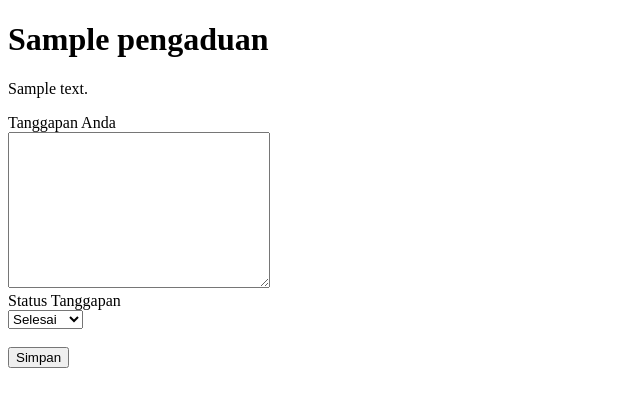
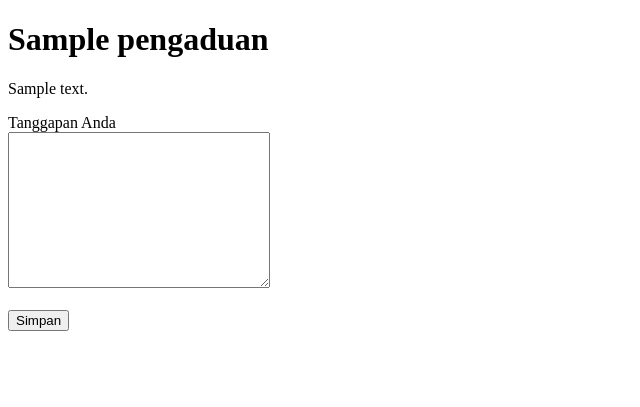
Before and after one commit to pandemuliada/UKK-Pengaduan-Masyarakat, a PHP site: page /dashboard/detail-pengaduan.php?id_pengaduan=1 in a window 1280 px wide. Shown: the top 407 px of the page, without its empty margins (0-640 px from the left). Run offline with PHP 8.4, Linux system fonts and the light colour scheme; tables that the repository leaves empty or names only in its code hold one stand-in row (values such as "Sample post").

Commit message:
:sparkles: fitur beri tanggapan oleh petugas

```diff
--- a/dashboard/detail-pengaduan.php
+++ b/dashboard/detail-pengaduan.php
@@ -15,7 +15,7 @@
     $create_tanggapan = Tanggapan::insert($data_tanggapan);
 
     $data_pengaduan = [
-      "status" => $_POST["status"]
+      "status" => "selesai"
     ];
 
     $update_pengaduan = Pengaduan::update(
@@ -30,8 +30,6 @@
     }
 
   }
-
-
 ?>
 
 <!DOCTYPE html>
@@ -52,17 +50,6 @@
       <br>
       <textarea name="isi_tanggapan" cols="30" rows="10"></textarea>
     </div>
-
-    <div>
-      <label for="">Status Tanggapan</label>
-      <br>
-      <select name="status">
-        <option value="ditolak" <?= $pengaduan->status == "ditolak" ? 'selected' : ''?>>Ditolak</option>
-        <option value="proses" <?= $pengaduan->status == "proses" ? 'selected' : ''?>>Diproses</option>
-        <option value="selesai" <?= $pengaduan->status == "selesai" ? 'selected' : ''?>>Selesai</option>
-      </select>
-    </div>
-
     <br>
     <button type="submit" name="save">Simpan</button>
   </form>
--- a/dashboard/index.php
+++ b/dashboard/index.php
@@ -21,7 +21,6 @@
     <?php if ($Auth->current_user()->level == "admin") : ?>
       <li><a href="create-petugas.php">Tambah Petugas</a></li>
       <li><a href="list-pengaduan.php">Daftar Pengaduan</a></li>
-      <li><a href="list-tanggapan.php">Daftar Tanggapan</a></li>
       <li><a href="laporan.php">Laporan</a></li>
     <?php endif ?>
 
--- a/dashboard/list-pengaduan.php
+++ b/dashboard/list-pengaduan.php
@@ -25,6 +25,7 @@
         <?php endif ?>
         <?php if ($item->status == "selesai") : ?>
           <span style="background: #02b3e4; display: inline-block; padding: 5px; border-radius: 5px; color: white; margin-top: 5px">Telah ditanggapi</span>
+          <a href="./detail-laporan.php?id_pengaduan=<?= $item->id_pengaduan ?>">Lihat Detail</a>
         <?php endif ?>
       </div>
     <?php endforeach ?>
```
Also changed, not shown: dashboard/detail-laporan.php (added, +32 -0 lines).
